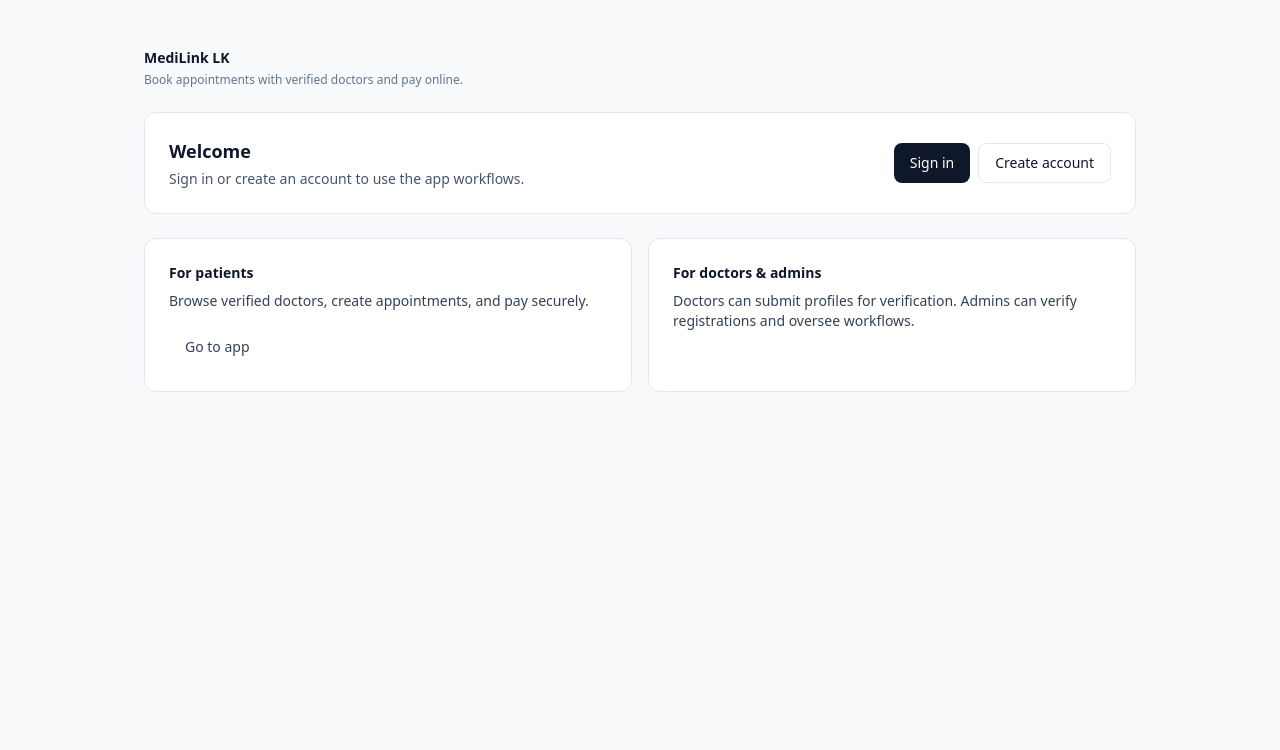
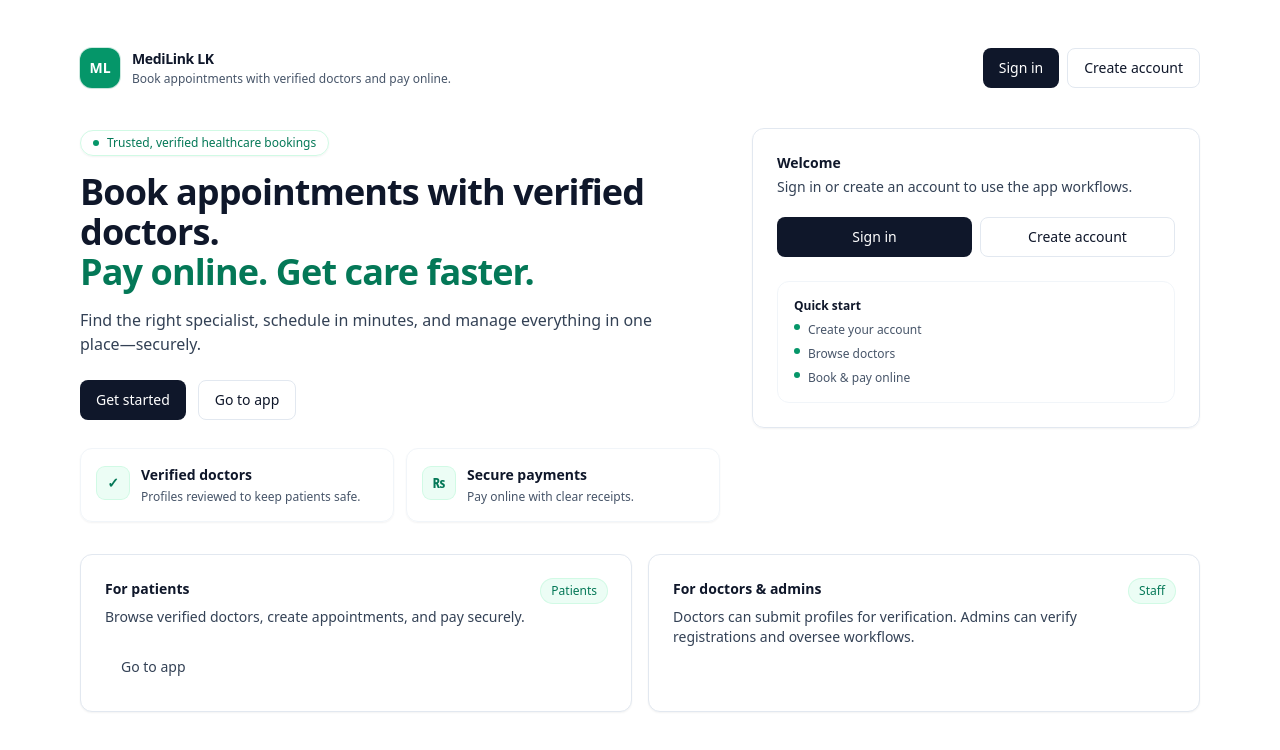
Before and after one commit to SupunPrabodha/Med_Link, a React (Vite) app in the folder frontend/: page / in a window 1280 px wide. Shown: the top 750 px of the page. Built offline with nearby package versions, Linux system fonts and the light colour scheme; no server answers; the HTML template or start-up script is replaced by a standard one.

Commit message:
Update LandingPage.tsx
UI changes in front page

```diff
--- a/frontend/src/pages/LandingPage.tsx
+++ b/frontend/src/pages/LandingPage.tsx
@@ -3,45 +3,161 @@
 
 export function LandingPage() {
 	return (
-		<div className="min-h-screen bg-slate-50">
-			<div className="mx-auto flex max-w-5xl flex-col gap-6 px-4 py-12">
-				<div>
-					<div className="text-sm font-semibold text-slate-900">MediLink LK</div>
-					<div className="mt-1 text-xs text-slate-500">Book appointments with verified doctors and pay online.</div>
-				</div>
+		<div className="relative min-h-screen bg-white">
+			<div className="pointer-events-none absolute inset-0 -z-10 bg-[radial-gradient(900px_circle_at_20%_10%,rgba(16,185,129,0.18),transparent_60%),radial-gradient(700px_circle_at_80%_0%,rgba(16,185,129,0.12),transparent_55%),linear-gradient(to_bottom,rgba(255,255,255,1),rgba(240,253,250,0.45),rgba(255,255,255,1))]" />
 
-				<Card>
-					<div className="flex flex-col justify-between gap-4 md:flex-row md:items-center">
+			<div className="mx-auto max-w-6xl px-4 py-10 sm:py-12">
+				<header className="flex items-center justify-between gap-4">
+					<div className="flex items-center gap-3">
+						<div className="grid h-10 w-10 shrink-0 place-items-center rounded-xl bg-emerald-600 text-sm font-semibold text-white shadow-sm ring-1 ring-emerald-600/20">
+							ML
+						</div>
 						<div>
-							<div className="text-lg font-semibold text-slate-900">Welcome</div>
-							<div className="mt-1 text-sm text-slate-600">Sign in or create an account to use the app workflows.</div>
+							<div className="text-sm font-semibold tracking-tight text-slate-900">MediLink LK</div>
+							<div className="mt-0.5 text-xs text-slate-600">Book appointments with verified doctors and pay online.</div>
 						</div>
-						<div className="flex flex-wrap gap-2">
-							<Link to="/login">
-								<Button>Sign in</Button>
+					</div>
+
+					<div className="flex flex-wrap items-center justify-end gap-2">
+						<Link to="/login">
+							<Button className="bg-emerald-600 text-white hover:bg-emerald-700 active:bg-emerald-700 focus-visible:ring-emerald-400">
+								Sign in
+							</Button>
+						</Link>
+						<Link to="/register">
+							<Button
+								variant="secondary"
+								className="border-emerald-200 bg-white text-emerald-700 hover:bg-emerald-50 active:bg-emerald-50 focus-visible:ring-emerald-200"
+							>
+								Create account
+							</Button>
+						</Link>
+					</div>
+				</header>
+
+				<main className="mt-10 grid gap-6 lg:grid-cols-12 lg:gap-8">
+					<section className="lg:col-span-7">
+						<div className="inline-flex items-center gap-2 rounded-full border border-emerald-100 bg-white/70 px-3 py-1 text-xs font-medium text-emerald-700 shadow-sm">
+							<span className="h-1.5 w-1.5 rounded-full bg-emerald-600" />
+							Trusted, verified healthcare bookings
+						</div>
+
+						<h1 className="mt-4 text-3xl font-semibold tracking-tight text-slate-900 sm:text-4xl">
+							Book appointments with verified doctors.
+							<span className="block text-emerald-700">Pay online. Get care faster.</span>
+						</h1>
+						<p className="mt-4 max-w-xl text-sm leading-6 text-slate-700 sm:text-base">
+							Find the right specialist, schedule in minutes, and manage everything in one place—securely.
+						</p>
+
+						<div className="mt-6 flex flex-wrap gap-3">
+							<Link to="/register">
+								<Button className="bg-emerald-600 text-white hover:bg-emerald-700 active:bg-emerald-700 focus-visible:ring-emerald-400">
+									Get started
+								</Button>
 							</Link>
-							<Link to="/register">
-								<Button variant="secondary">Create account</Button>
+							<Link to="/app">
+								<Button
+									variant="secondary"
+									className="border-emerald-200 bg-white/80 text-slate-900 hover:bg-emerald-50 active:bg-emerald-50 focus-visible:ring-emerald-200"
+								>
+									Go to app
+								</Button>
 							</Link>
 						</div>
-					</div>
-				</Card>
 
-				<div className="grid gap-4 md:grid-cols-2">
-					<Card>
-						<div className="text-sm font-semibold text-slate-900">For patients</div>
-						<div className="mt-2 text-sm text-slate-700">Browse verified doctors, create appointments, and pay securely.</div>
-						<div className="mt-4">
+						<div className="mt-7 grid gap-3 sm:grid-cols-2">
+							<div className="flex items-start gap-3 rounded-xl border border-slate-100 bg-white/70 p-4 shadow-sm">
+								<div className="mt-0.5 grid h-8 w-8 place-items-center rounded-lg bg-emerald-50 text-emerald-700 ring-1 ring-emerald-100">
+									<span className="text-sm font-semibold">✓</span>
+								</div>
+								<div>
+									<div className="text-sm font-semibold text-slate-900">Verified doctors</div>
+									<div className="mt-1 text-xs text-slate-600">Profiles reviewed to keep patients safe.</div>
+								</div>
+							</div>
+							<div className="flex items-start gap-3 rounded-xl border border-slate-100 bg-white/70 p-4 shadow-sm">
+								<div className="mt-0.5 grid h-8 w-8 place-items-center rounded-lg bg-emerald-50 text-emerald-700 ring-1 ring-emerald-100">
+									<span className="text-sm font-semibold">₨</span>
+								</div>
+								<div>
+									<div className="text-sm font-semibold text-slate-900">Secure payments</div>
+									<div className="mt-1 text-xs text-slate-600">Pay online with clear receipts.</div>
+								</div>
+							</div>
+						</div>
+					</section>
+
+					<aside className="lg:col-span-5">
+						<Card className="border-emerald-100 bg-white/80 shadow-sm backdrop-blur">
+							<div className="text-sm font-semibold text-slate-900">Welcome</div>
+							<div className="mt-1 text-sm text-slate-700">Sign in or create an account to use the app workflows.</div>
+							<div className="mt-5 grid gap-2 sm:grid-cols-2">
+								<Link to="/login" className="block">
+									<Button className="w-full bg-emerald-600 text-white hover:bg-emerald-700 active:bg-emerald-700 focus-visible:ring-emerald-400">
+										Sign in
+									</Button>
+								</Link>
+								<Link to="/register" className="block">
+									<Button
+										variant="secondary"
+										className="w-full border-emerald-200 bg-white text-emerald-700 hover:bg-emerald-50 active:bg-emerald-50 focus-visible:ring-emerald-200"
+									>
+										Create account
+									</Button>
+								</Link>
+							</div>
+							<div className="mt-6 rounded-xl border border-slate-100 bg-white/70 p-4">
+								<div className="text-xs font-semibold text-slate-900">Quick start</div>
+								<ul className="mt-2 space-y-2 text-xs text-slate-600">
+									<li className="flex gap-2"><span className="mt-0.5 h-1.5 w-1.5 rounded-full bg-emerald-600" />Create your account</li>
+									<li className="flex gap-2"><span className="mt-0.5 h-1.5 w-1.5 rounded-full bg-emerald-600" />Browse doctors</li>
+									<li className="flex gap-2"><span className="mt-0.5 h-1.5 w-1.5 rounded-full bg-emerald-600" />Book & pay online</li>
+								</ul>
+							</div>
+						</Card>
+					</aside>
+				</main>
+
+				<section className="mt-8 grid gap-4 md:grid-cols-2">
+					<Card className="border-emerald-100 bg-white shadow-sm">
+						<div className="flex items-start justify-between gap-3">
+							<div>
+								<div className="text-sm font-semibold text-slate-900">For patients</div>
+								<div className="mt-2 text-sm text-slate-700">
+									Browse verified doctors, create appointments, and pay securely.
+								</div>
+							</div>
+							<span className="inline-flex items-center rounded-full bg-emerald-50 px-2.5 py-1 text-xs font-medium text-emerald-700 ring-1 ring-emerald-100">
+								Patients
+							</span>
+						</div>
+						<div className="mt-5">
 							<Link to="/app">
-								<Button variant="ghost">Go to app</Button>
+								<Button
+									variant="ghost"
+									className="text-emerald-700 hover:bg-emerald-50 active:bg-emerald-50 focus-visible:ring-emerald-200"
+								>
+									Go to app
+								</Button>
 							</Link>
 						</div>
 					</Card>
-					<Card>
-						<div className="text-sm font-semibold text-slate-900">For doctors & admins</div>
-						<div className="mt-2 text-sm text-slate-700">Doctors can submit profiles for verification. Admins can verify registrations and oversee workflows.</div>
+
+					<Card className="border-emerald-100 bg-white shadow-sm">
+						<div className="flex items-start justify-between gap-3">
+							<div>
+								<div className="text-sm font-semibold text-slate-900">For doctors & admins</div>
+								<div className="mt-2 text-sm text-slate-700">
+									Doctors can submit profiles for verification. Admins can verify registrations and oversee workflows.
+								</div>
+							</div>
+							<span className="inline-flex items-center rounded-full bg-emerald-50 px-2.5 py-1 text-xs font-medium text-emerald-700 ring-1 ring-emerald-100">
+								Staff
+							</span>
+						</div>
 					</Card>
-				</div>
+				</section>
 			</div>
 		</div>
 	)
```
